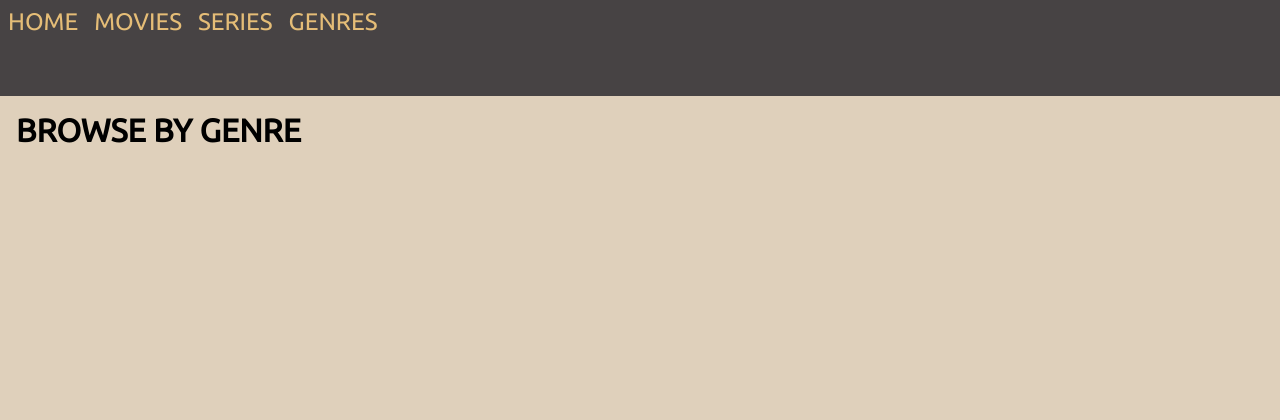
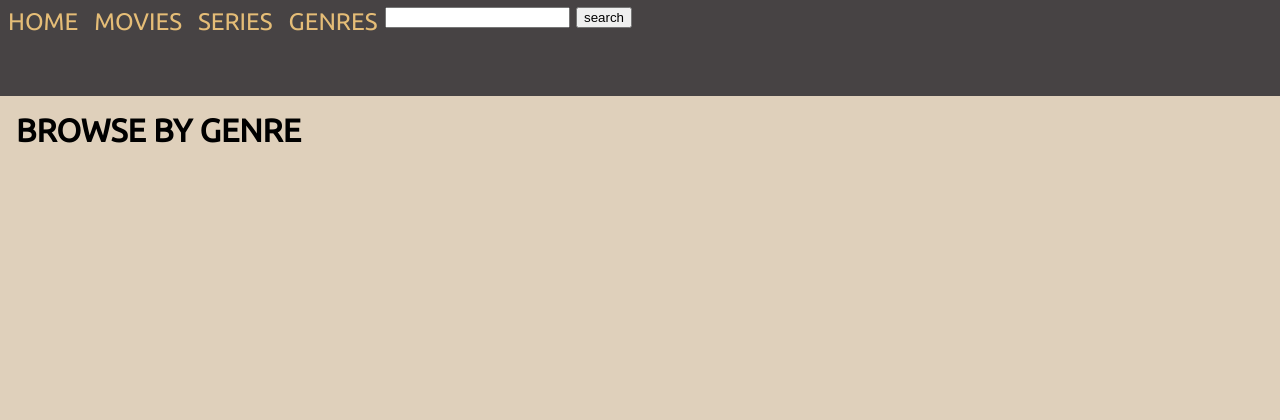
Before and after one commit to eidgabriele/movie_database, a Django app: page /media_list/ in a window 1280 px wide. Shown: the top 420 px of the page. Run offline with Django 4.2, Linux system fonts and the light colour scheme; data that the repository does not hold is empty.

Commit message:
search media by media name, people first and last names

```diff
--- a/movie_database/movie_app/templates/movie_app/base.html
+++ b/movie_database/movie_app/templates/movie_app/base.html
@@ -16,6 +16,12 @@
             <a href="{% url 'media_list' %}?is_series=0">MOVIES</a>
             <a href="{% url 'media_list' %}?is_series=1">SERIES</a>
             <a href="{% url 'media_list' %}">GENRES</a>
+
+
+            <form action="{% url 'media_list' %}" method="get">
+                <input type="text" name="search" value="{{ request.GET.search }}">
+                <button type="submit">search</button>
+            </form>
             {% endblock nav %}
         </div>
     </header>
--- a/movie_database/movie_app/views.py
+++ b/movie_database/movie_app/views.py
@@ -4,8 +4,8 @@ from django.urls import reverse
 from django.contrib import messages
 from . models import Media, Person, Company, Genre
 from django.views.generic.edit import FormMixin
+from django.db.models import Q
 
-# Create your views here.
 
 def index(request):
     return render(request,'movie_app/home_page.html')
@@ -13,12 +13,24 @@ def index(request):
 def media(request, media_id):
     return render(request, 'movie_app/media.html', {'media': get_object_or_404(Media, id=media_id)})
 
+def company(request, company_id):
+    return render(request, 'movie_app/company.html', {'company': get_object_or_404(Company, id=company_id)})
+
+def person(request, person_id):
+    return render(request, 'movie_app/person.html', {'person': get_object_or_404(Person, id=person_id)})
+
 class MediaListView(ListView):
     model = Media
     template_name = 'movie_app/media_list.html'
 
     def get_queryset(self):
         queryset = super().get_queryset()
+        search = self.request.GET.get('search')
+        if search:
+            queryset = queryset.filter(
+            Q(name__icontains=search) |
+            Q(cast_crew__person__first_name__icontains=search) |
+            Q(cast_crew__person__last_name__icontains=search))
         if self.request.GET.get("is_series") != None:
             queryset = queryset.filter(is_series=self.request.GET.get("is_series"))
         genre_id = self.request.GET.get('genre_id')
@@ -33,20 +45,3 @@ class MediaListView(ListView):
         if genre_id:
             context['genre'] = get_object_or_404(Genre, id=genre_id)
         return  context
-
-def company(request, company_id):
-    return render(request, 'movie_app/company.html', {'company': get_object_or_404(Company, id=company_id)})
-
-def person(request, person_id):
-    return render(request, 'movie_app/person.html', {'person': get_object_or_404(Person, id=person_id)})
-
-# class GenreListView(ListView):
-#     model = Media
-#     template_name = 'movie_app/by_genre.html'
-
-#     def get_queryset(self):
-#         queryset = super().get_queryset()
-#         genre_id = self.request.GET.get('genre_id')
-#         if genre_id:
-#             queryset = queryset.filter(genre__id=genre_id)
-#         return queryset
```
